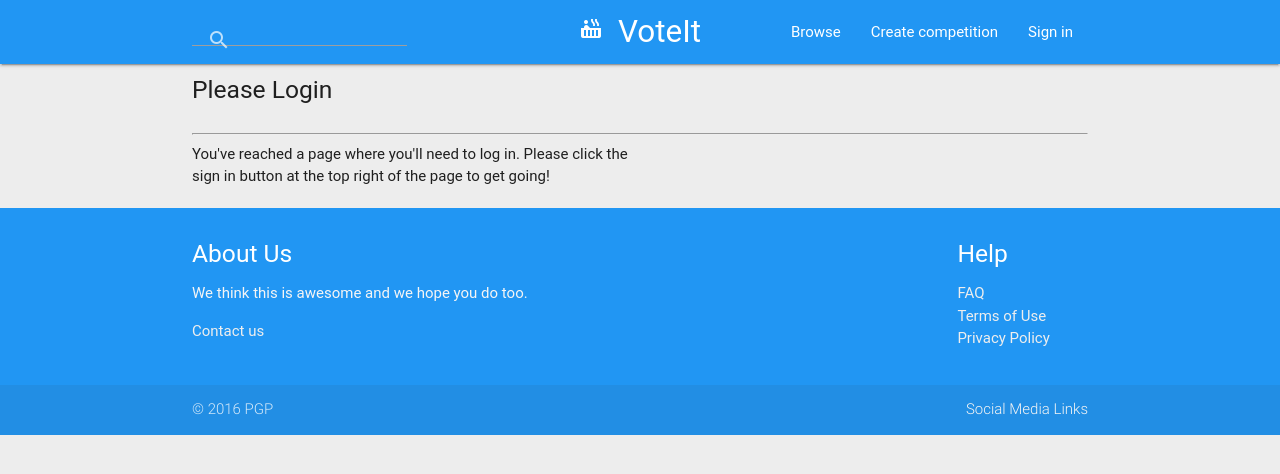
After one commit to pdglenn/charityvote, a Flask app: page /login_required in a window 1280 px wide. The commit adds this page. Shown: the top 474 px of the page. Run offline with Flask 2, Linux system fonts and the light colour scheme; parts of the project's set-up code (start-up, migrations or seed data) failed here and were passed over; some libraries are stand-ins or nearby versions; some web fonts are replaced.

Commit message:
Login is working

```diff
--- a/application.py
+++ b/application.py
@@ -8,12 +8,6 @@ import pymysql
 import random,time
 from flask import session
 
-
-from flask_social import Social
-from flask_social.datastore import SQLAlchemyConnectionDatastore
-from flask_sqlalchemy import SQLAlchemy
-from flask_security import Security, SQLAlchemyUserDatastore, \
-    UserMixin, RoleMixin, login_required
 
 application = Flask(__name__)
 application.debug = True
@@ -33,53 +27,6 @@ facebook = oauth.remote_app('facebook',
     request_token_params={'scope': ('email, ')}
 )
 
-print('database is: ',application.config['SQLALCHEMY_DATABASE_URI'])
-
-application.config['SECURITY_POST_LOGIN'] = '/profile'
-db = SQLAlchemy()
-db.init_app(application)
-
-roles_users = db.Table('roles_users',
-        db.Column('user_id', db.Integer(), db.ForeignKey('user.id')),
-        db.Column('role_id', db.Integer(), db.ForeignKey('role.id')))
-
-class Connection(db.Model):
-    id = db.Column(db.Integer, primary_key=True)
-    user_id = db.Column(db.Integer, db.ForeignKey('user.id'))
-    full_name = db.Column(db.String(512))
-    provider_id = db.Column(db.String(255))
-    provider_user_id = db.Column(db.String(255))
-    access_token = db.Column(db.String(255))
-    secret = db.Column(db.String(255))
-    display_name = db.Column(db.String(255))
-    profile_url = db.Column(db.String(512))
-    image_url = db.Column(db.String(512))
-    rank = db.Column(db.Integer)
-
-class Role(db.Model, RoleMixin):
-    id = db.Column(db.Integer(), primary_key=True)
-    name = db.Column(db.String(80), unique=True)
-    description = db.Column(db.String(255))
-
-class User(db.Model, UserMixin):
-    id = db.Column(db.Integer, primary_key=True)
-    email = db.Column(db.String(255), unique=True)
-    password = db.Column(db.String(255))
-    active = db.Column(db.Boolean())
-    confirmed_at = db.Column(db.DateTime())
-    roles = db.relationship('Role', secondary=roles_users,
-                            backref=db.backref('users', lazy='dynamic'))
-
-user_datastore = SQLAlchemyUserDatastore(db, User, Role)
-security = Security(application, user_datastore)
-social = Social(application, SQLAlchemyConnectionDatastore(db, Connection))
-# Create a user to test with
-@application.before_first_request
-def create_user():
-    db.create_all()
-    # user_datastore.create_user(email='matt@nobien.net', password='password')
-    db.session.commit()
-    pass
 
 @application.route('/')
 def index():
@@ -103,12 +50,17 @@ def facebook_login():
 @application.route("/facebook_authorized")
 @facebook.authorized_handler
 def facebook_authorized(resp):
-    next_url = request.args.get('next') or url_for('index')
+    next_url = session.get('previous_page') or request.args.get('next') or url_for('index')
     if resp is None or 'access_token' not in resp:
         return redirect(next_url)
 
     session['logged_in'] = True
     session['facebook_token'] = (resp['access_token'], '')
+
+    data = facebook.get('/me').data
+    if 'id' in data and 'name' in data:
+        session['user_id'] = data['id']
+        session['user_name'] = data['name']
 
     return redirect(next_url)
 
@@ -118,24 +70,15 @@ def logout():
     return redirect(url_for('index'))
 
 
-# @application.route('/profile')
-# @login_required
-# def profile():
-#     return render_template(
-#         'profile.html',
-#         content='Profile Page',
-#         facebook_conn=social.facebook.get_connection())
-
-# @application.route('/login')
-# def login():
-#     print('hello world')
-#     if current_user.is_authenticated():
-#         return redirect(request.referrer or '/')
-
-#     return render_template('login.html', form=forms.LoginForm())
+@application.route('/login_required')
+def login_required():
+    return render_template('login_required.html')
 
 @application.route('/manage')
 def manage():
+    if not session.get('logged_in'):
+        session['previous_page'] = '/manage'
+        return redirect(url_for('login_required'))
     return render_template('manage.html')
 
 
@@ -146,7 +89,6 @@ def browse():
 
 @application.route('/create',methods=['GET','POST'])
 def create():
-    session ["user_id"] =1
     cform = forms.CreateForm()
     if request.method =="POST":
          if 'add_option' in request.form  :
@@ -186,8 +128,6 @@ def create():
     return render_template('create.html',form = cform)
 
 
-
-
 @application.route('/view/<contest_id>')
 def view(contest_id):
     return render_template('view.html')
@@ -198,7 +138,6 @@ def view_generic():
 
 @application.route('/results/<contest_id>')
 def results(contest_id):
-
     return render_template('results.html')
 
 @application.route('/results/')
--- a/templates/base.html
+++ b/templates/base.html
@@ -41,7 +41,7 @@
                     {% if not session.logged_in %}
                         <li id="login"><a href="/facebook_login">Sign in</a></li>
                     {% else %}
-                        <li id="logout"><a href="/logout">Sign Out</a></li>
+                        <li id="logout"><a href="/logout">Hello {{ session.user_name }} Sign Out</a></li>
                     {% endif %}
                     <!-- <input class=" action-button btn-flat white" id="logout-button" type="submit" value="Logout"> -->
                     <!-- </form></li> -->
--- /dev/null
+++ b/templates/login_required.html
@@ -0,0 +1,17 @@
+{% extends "base.html" %}
+{% block content %}
+
+
+<div class="container Recommended">
+  <div class="row">
+    <div class="col s6 left-align"><h5>Please Login</h5></div>
+
+  </div>
+  <hr>
+  <div class="row">
+    <div class="col s6 left-align">
+      You've reached a page where you'll need to log in. Please click the sign in button at the top right of the page to get going!
+    </div>
+  </div>
+</div>
+{% endblock %}
```
Also changed, not shown: old_fb_code.py (added, +47 -0 lines).
